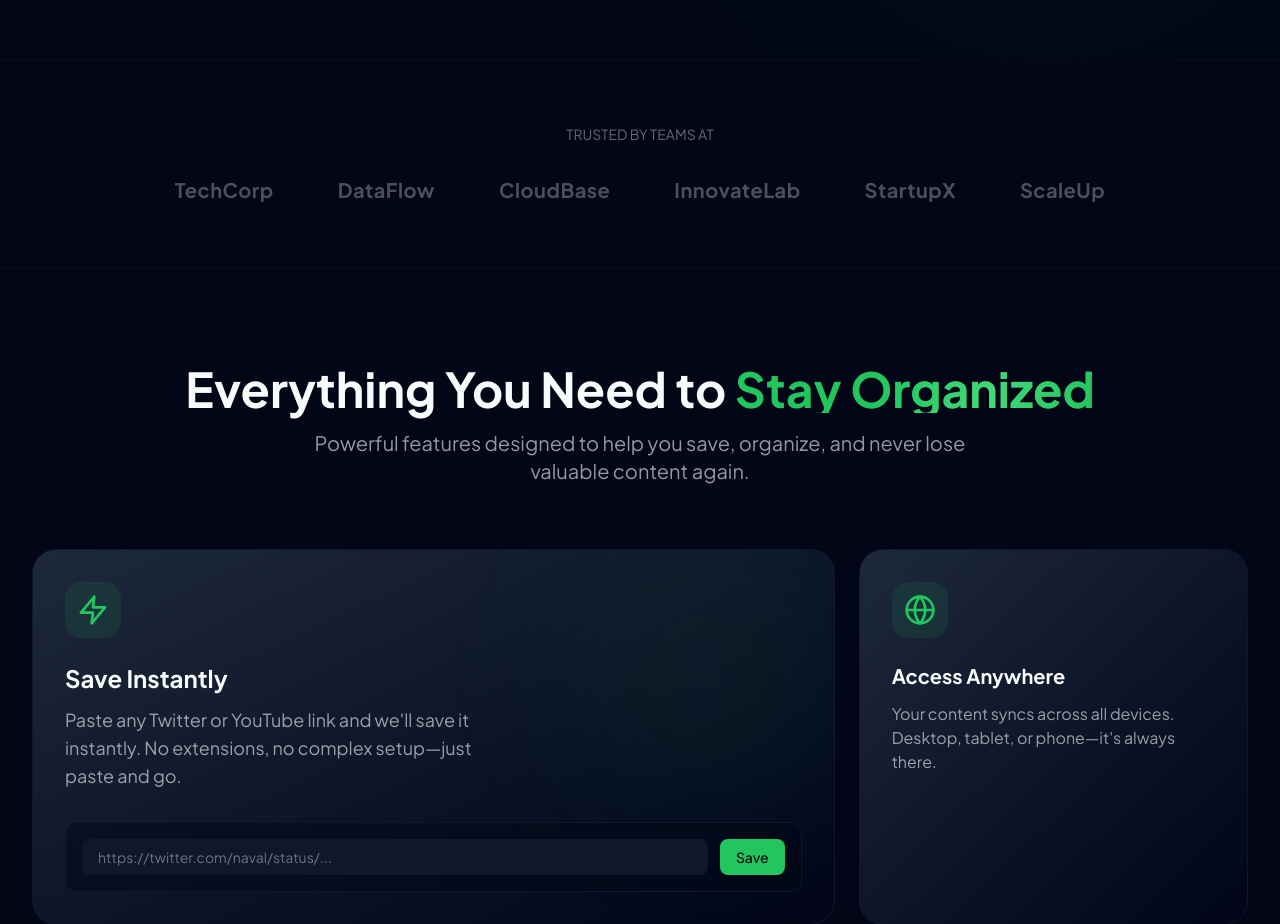
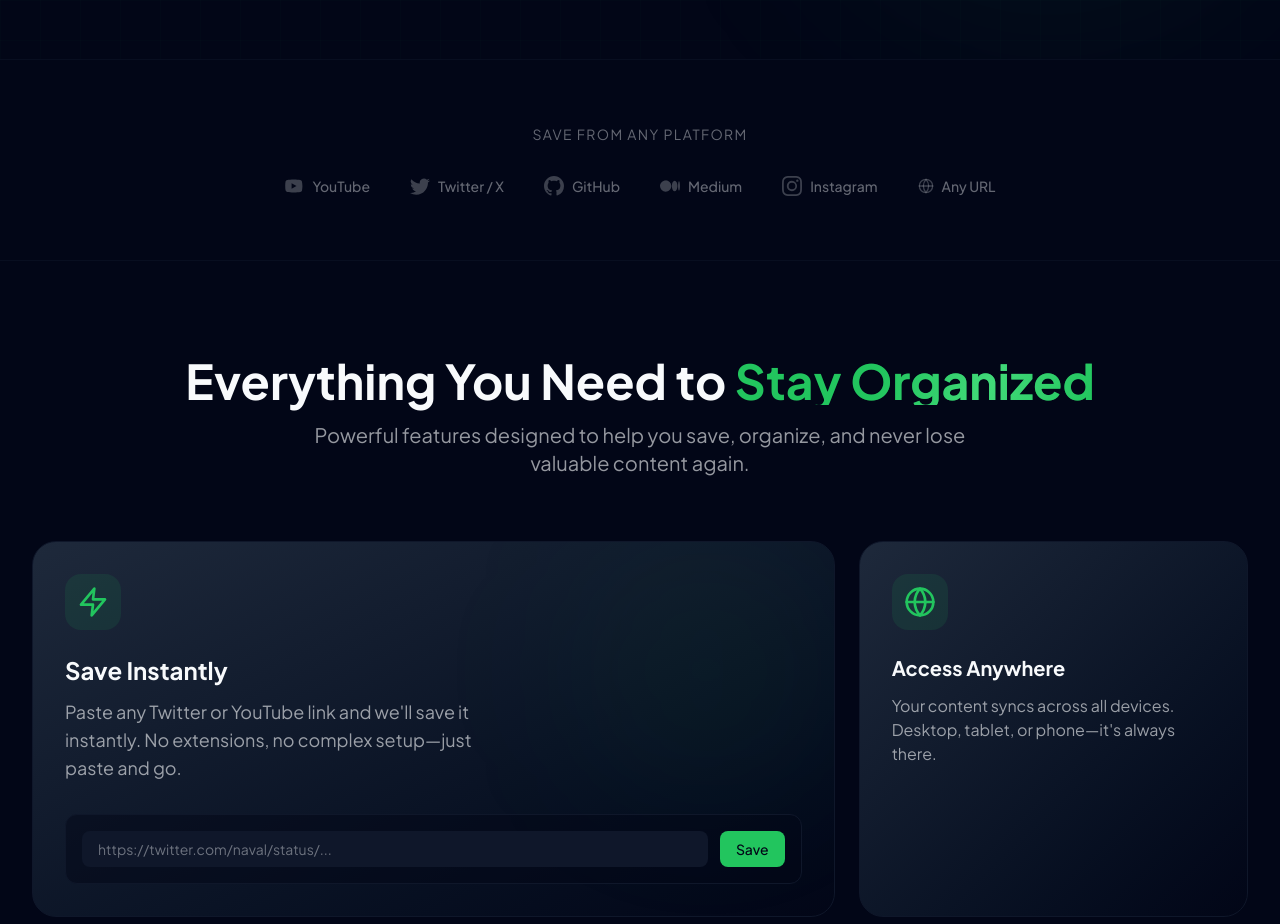
Before and after one commit to THEROHAN01/brainly-monorepo, a React (Vite) app in the folder frontend/: page / in a window 1280 px wide. Shown: the part 1160-2084 px from the top of the page. Built offline with nearby package versions, Linux system fonts and the light colour scheme; no server answers.

Commit message:
fix: replace fake company logos section with real platform icons strip

```diff
--- a/frontend/src/pages/Landing.tsx
+++ b/frontend/src/pages/Landing.tsx
@@ -239,15 +239,23 @@ export function Landing() {
                 </div>
             </section>
 
-            {/* Logos Section */}
+            {/* Platforms Section */}
             <section className="py-16 px-4 sm:px-6 lg:px-8 border-y border-brand-surface/50">
                 <div className="max-w-7xl mx-auto">
-                    <p className="text-center text-brand-text/40 text-sm mb-8">TRUSTED BY TEAMS AT</p>
-                    <div className="flex flex-wrap justify-center items-center gap-8 md:gap-16">
-                        {["TechCorp", "DataFlow", "CloudBase", "InnovateLab", "StartupX", "ScaleUp"].map((company, i) => (
-                            <BlurFade key={company} delay={0.1 * i}>
-                                <div className="text-brand-text/30 hover:text-brand-text/60 transition-colors text-xl font-bold tracking-wide">
-                                    {company}
+                    <p className="text-center text-brand-text/40 text-sm mb-8 uppercase tracking-widest">Save from any platform</p>
+                    <div className="flex flex-wrap justify-center items-center gap-6 md:gap-10">
+                        {[
+                            { icon: <YoutubeIcon />, label: "YouTube" },
+                            { icon: <TwitterIcon />, label: "Twitter / X" },
+                            { icon: <GithubIcon />, label: "GitHub" },
+                            { icon: <MediumIcon />, label: "Medium" },
+                            { icon: <InstagramIcon />, label: "Instagram" },
+                            { icon: <GlobeIcon size="sm" />, label: "Any URL" },
+                        ].map(({ icon, label }, i) => (
+                            <BlurFade key={label} delay={0.1 * i}>
+                                <div className="flex items-center gap-2 text-brand-text/40 hover:text-brand-text/70 transition-colors">
+                                    <span className="opacity-60">{icon}</span>
+                                    <span className="text-sm font-medium">{label}</span>
                                 </div>
                             </BlurFade>
                         ))}
```
